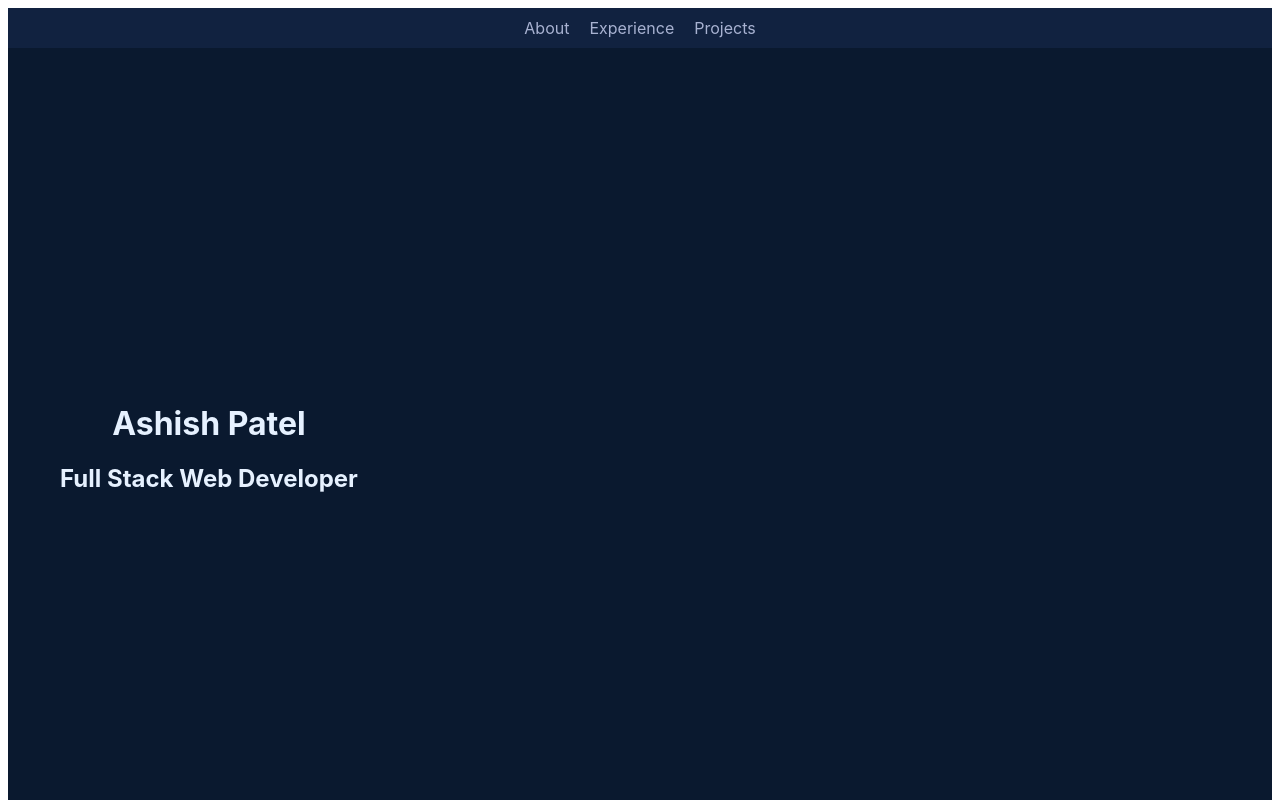
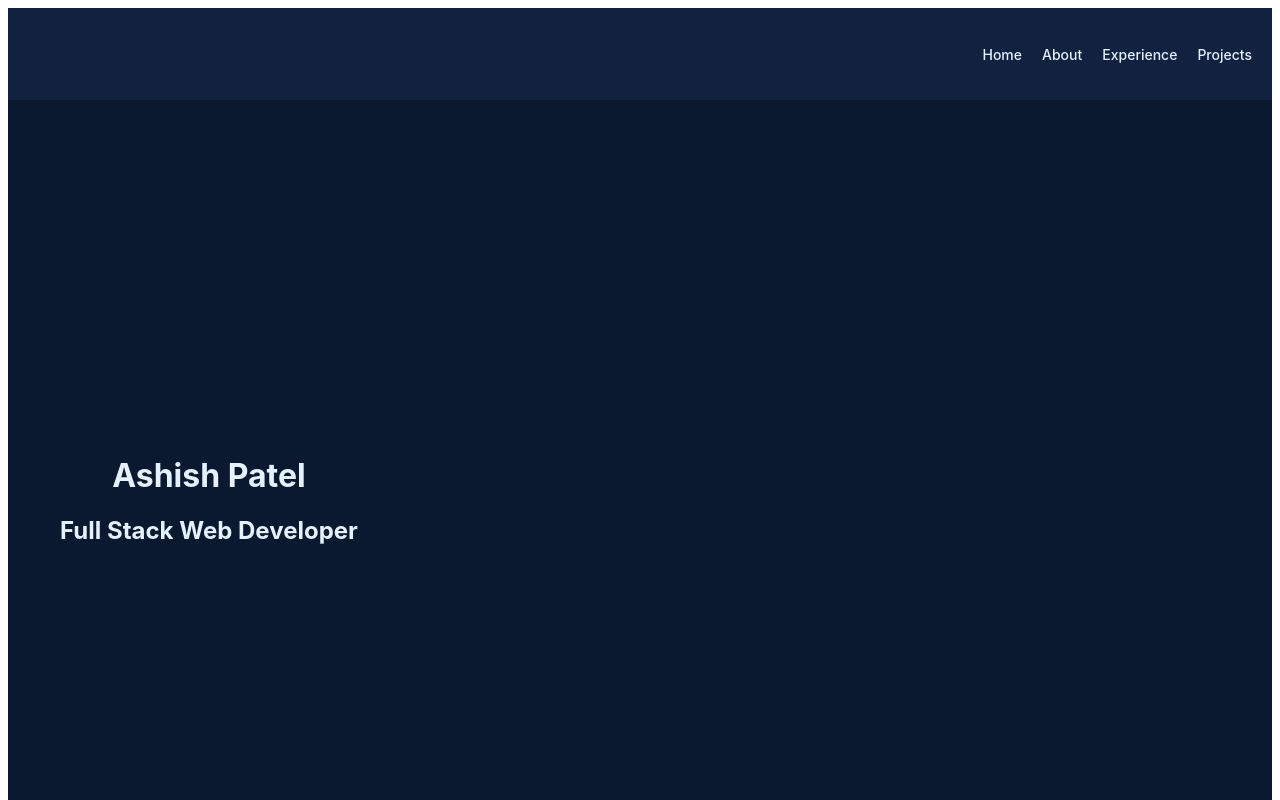
Before and after one commit to apatel924/ashish-portfolio, a React (Create React App) app: page / in a window 1280 px wide. Shown: the top 800 px of the page. Built offline with nearby package versions, Linux system fonts and the light colour scheme.

Commit message:
added Nav component

```diff
--- a/src/components/Nav.js
+++ b/src/components/Nav.js
@@ -1,24 +1,54 @@
+// src/components/Nav.js
 import React from "react";
 
 const Nav = () => {
   const navStyle = {
     display: "flex",
+    justifyContent: "flex-end",
+    backgroundColor: "#112240",
+    padding: "20px",
+    position: "sticky", // optional if you want it to stick
+    top: 0,
+    zIndex: 999,
+  };
+
+  const ulStyle = {
+    listStyle: "none",
+    display: "flex",
     gap: "20px",
-    justifyContent: "center",
-    backgroundColor: "#112240",
-    padding: "10px",
   };
 
   const linkStyle = {
-    color: "#a8b2d1",
-    cursor: "pointer",
+    color: "#e6f1ff",
+    textDecoration: "none",
+    fontSize: "14px",
+    fontWeight: 500,
   };
 
   return (
     <nav style={navStyle}>
-      <span style={linkStyle}>About</span>
-      <span style={linkStyle}>Experience</span>
-      <span style={linkStyle}>Projects</span>
+      <ul style={ulStyle}>
+        <li>
+          <a href="#hero" style={linkStyle}>
+            Home
+          </a>
+        </li>
+        <li>
+          <a href="#about" style={linkStyle}>
+            About
+          </a>
+        </li>
+        <li>
+          <a href="#experience" style={linkStyle}>
+            Experience
+          </a>
+        </li>
+        <li>
+          <a href="#projects" style={linkStyle}>
+            Projects
+          </a>
+        </li>
+      </ul>
     </nav>
   );
 };
```
